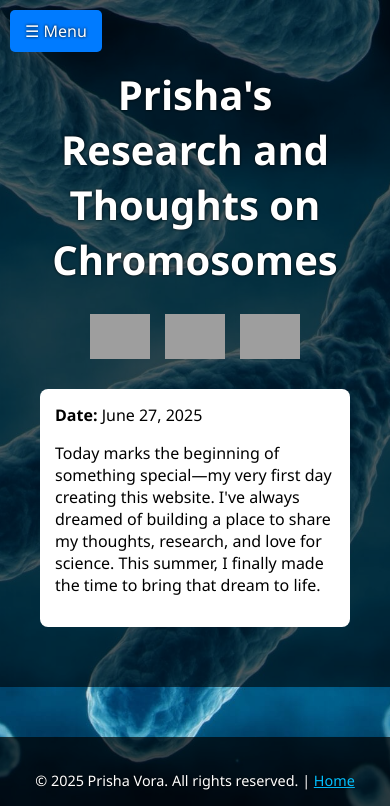
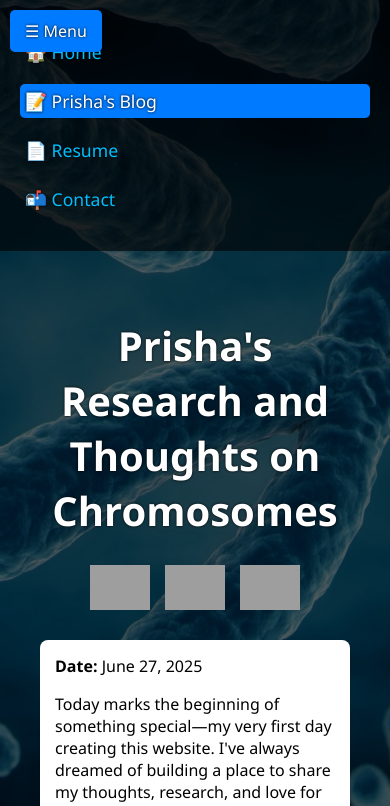
Before and after one commit to PrishaV21/Chromosomecatalog, a plain HTML site: page blog.html in a window 390 px wide. Both pictures are taken after a click on the element "☰ Menu". Shown: the top 806 px of the page. Drawn offline with Linux system fonts and the light colour scheme; grey boxes are pictures that could not be loaded.

Commit message:
Update blog.html

```diff
--- a/blog.html
+++ b/blog.html
@@ -137,7 +137,19 @@
   <a href="resume.html" id="resumeLink">📄 Resume</a>
   <a href="contact.html" id="contactLink">📬 Contact</a>
 </div>
-
+<script>
+  function toggleMenu() {
+    var menu = document.getElementById("sidebar");
+    menu.classList.toggle("open");
+  }
+  window.onload = function() {
+    const path = window.location.pathname;
+    if (path.includes('resume')) document.getElementById('resumeLink').classList.add('active');
+    else if (path.includes('contact')) document.getElementById('contactLink').classList.add('active');
+    else if (path.includes('blog')) document.getElementById('blogLink').classList.add('active');
+    else document.getElementById('homeLink').classList.add('active');
+  };
+</script>
 
   <div class="container">
     <h1>Prisha's Research and Thoughts on Chromosomes</h1>
```
